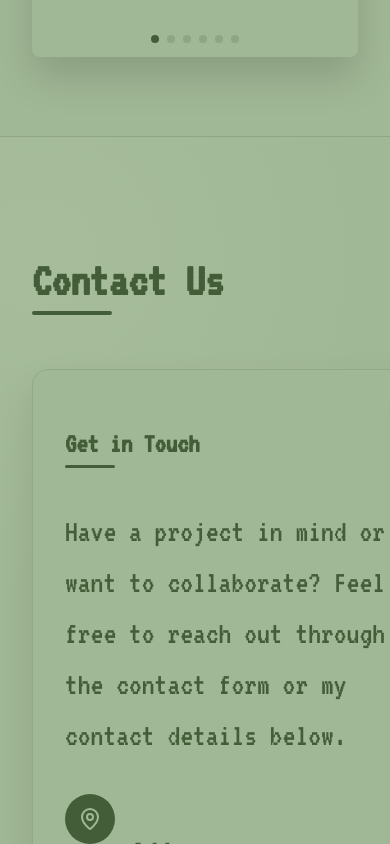
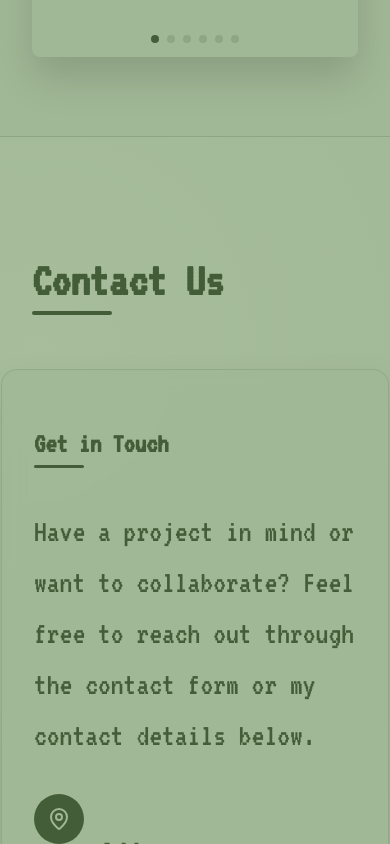
Before and after one commit to sotibx2022/personal-website, a Next.js app: page / in a window 390 px wide. Shown: the part 2540-3384 px from the top of the page. Built offline with nearby package versions, Linux system fonts and the light colour scheme.

Commit message:
responsive issue of phomepage corrected

```diff
--- a/src/app/componnets/ContactSection.tsx
+++ b/src/app/componnets/ContactSection.tsx
@@ -18,7 +18,7 @@ const ContactSection: React.FC = () => {
     // You would typically send this data to your backend here
   };
   return (
-    <section className="section contact-section" id="section-contact">
+    <section className="section contact-section container" id="section-contact">
       <div className="container">
         <h2 className="common-heading heading-center">Contact Us</h2>
       </div>
--- a/src/app/globals.css
+++ b/src/app/globals.css
@@ -468,10 +468,9 @@ body {
   justify-content: space-between;
   align-items: center;
 }
-@media (min-width: 992px) {
+@media (max-width: 992px) {
   .contact-content {
    flex-direction: column;
-   align-items: start;
     gap: 5rem;
   }
 }
```
